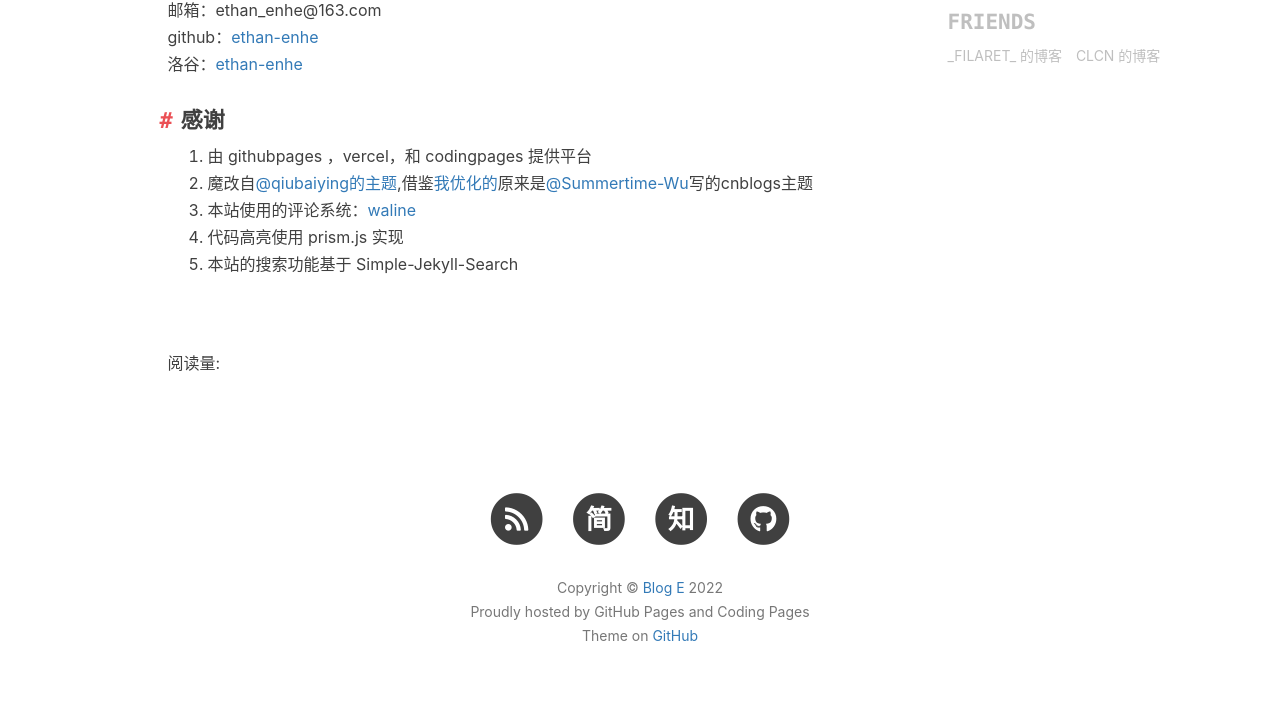
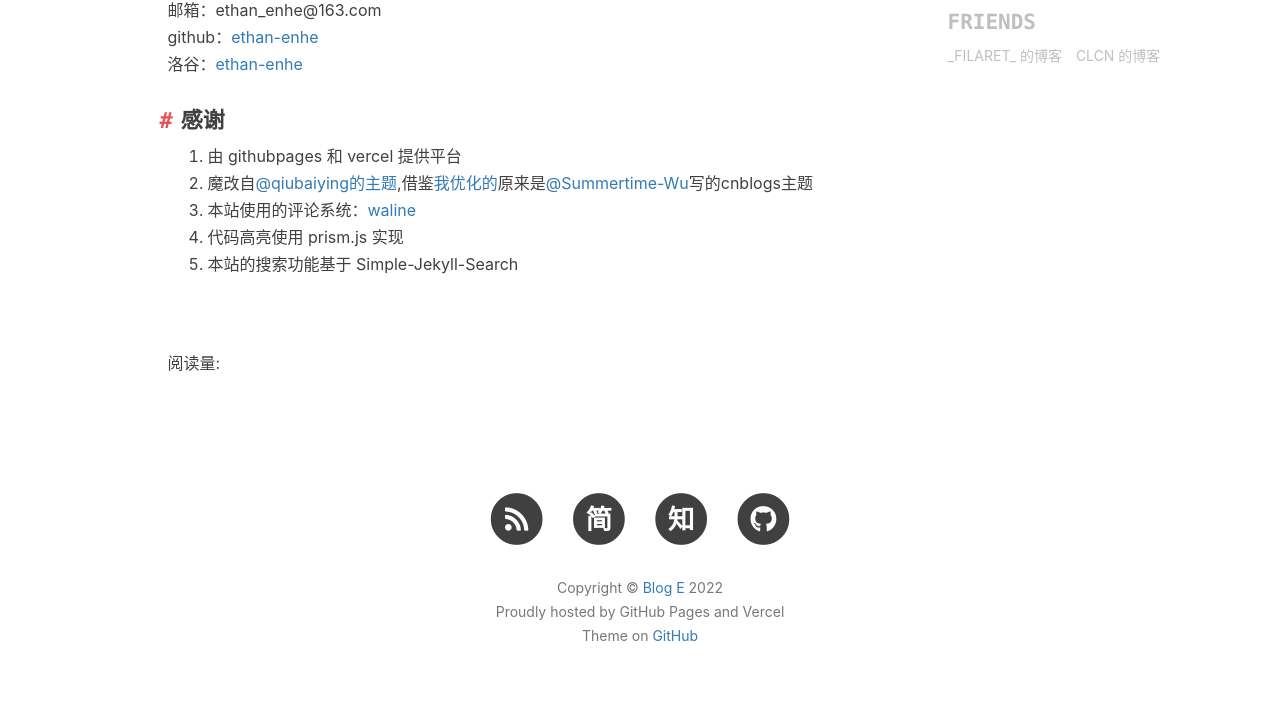
Before and after one commit to ethan-enhe/ethan-enhe.github.io, a Jekyll site: the page built from about.html, in a window 1280 px wide. Shown: the part 996-1705 px from the top of the page. Built offline with Jekyll 4.4.1, drawn with Linux system fonts in a browser that asks for light colours; nearby versions of some CDN libraries; comment, search, counter and statistics services are not loaded.

Commit message:
12313213

```diff
--- a/_includes/footer.html
+++ b/_includes/footer.html
@@ -93,7 +93,7 @@
                 <p class="copyright text-muted">
 				Copyright &copy; <a href="{{ site.baseurl }}/">{{ site.title }}</a> {{ site.time | date: '%Y' }}
                     <br>
-					Proudly hosted by GitHub Pages and Coding Pages
+					Proudly hosted by GitHub Pages and Vercel
 					<br>
                     Theme on <a href="{{ site.github_repo }}">GitHub</a>
 					{% if site.bsz.enable %}
--- a/about.html
+++ b/about.html
@@ -16,7 +16,7 @@ header-img: "img/home-bg-m42.jpg"
 	<p>邮箱：ethan_enhe@163.com</br>github：<a href="https://github.com/ethan-enhe">ethan-enhe</a></br>洛谷：<a href="https://www.luogu.com.cn/user/124740">ethan-enhe</a></p>
 	<h2 id="感谢">感谢</h2>
 	<ol>
-		<li>由 githubpages ，vercel，和 codingpages 提供平台</li>
+		<li>由 githubpages 和 vercel 提供平台</li>
 		<li>魔改自<a href="https://github.com/qiubaiying/qiubaiying.github.io">@qiubaiying的主题</a>,借鉴<a href="/2019/06/16/博客园细节美化打磨/">我优化的</a>原来是<a href="https://www.cnblogs.com/summertime-wu/p/9356736.html">@Summertime-Wu</a>写的cnblogs主题</li>
 		<li>本站使用的评论系统：<a href="https://waline.js.org/">waline</a></li>
 		<li>代码高亮使用 prism.js 实现</li>
```
